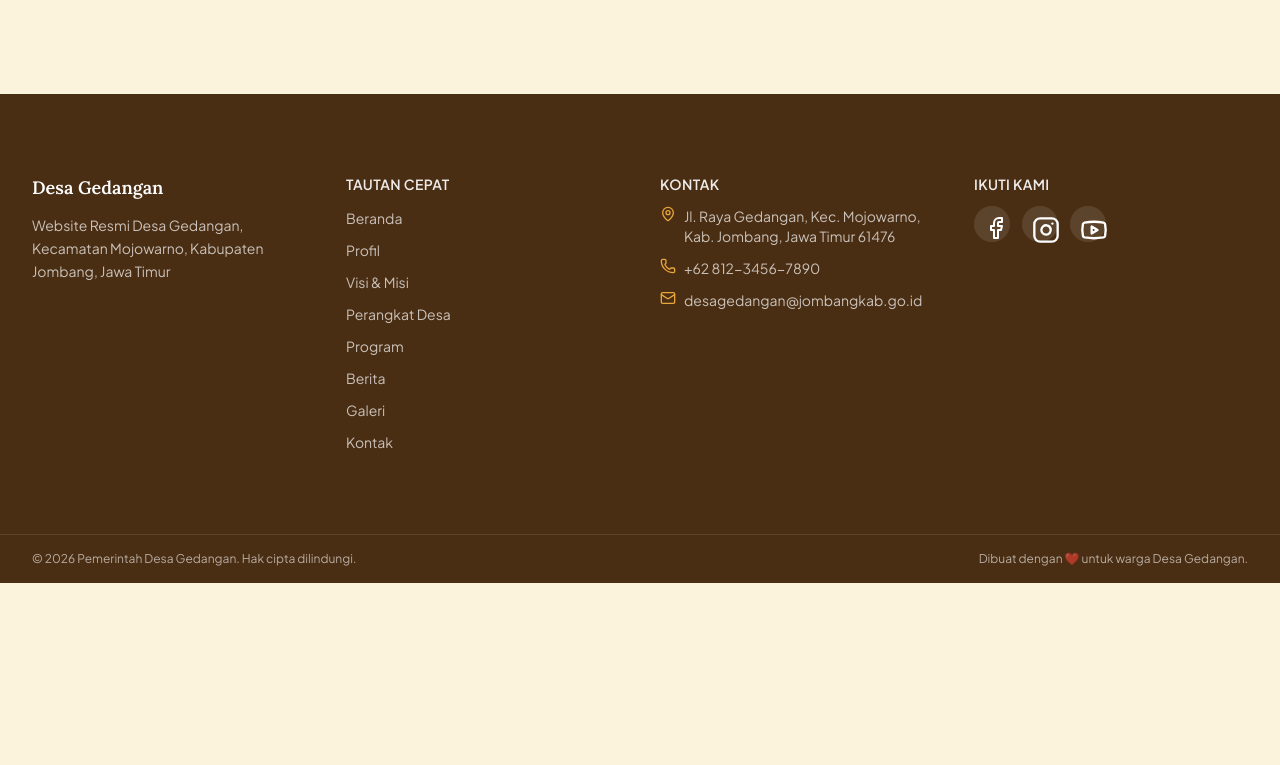
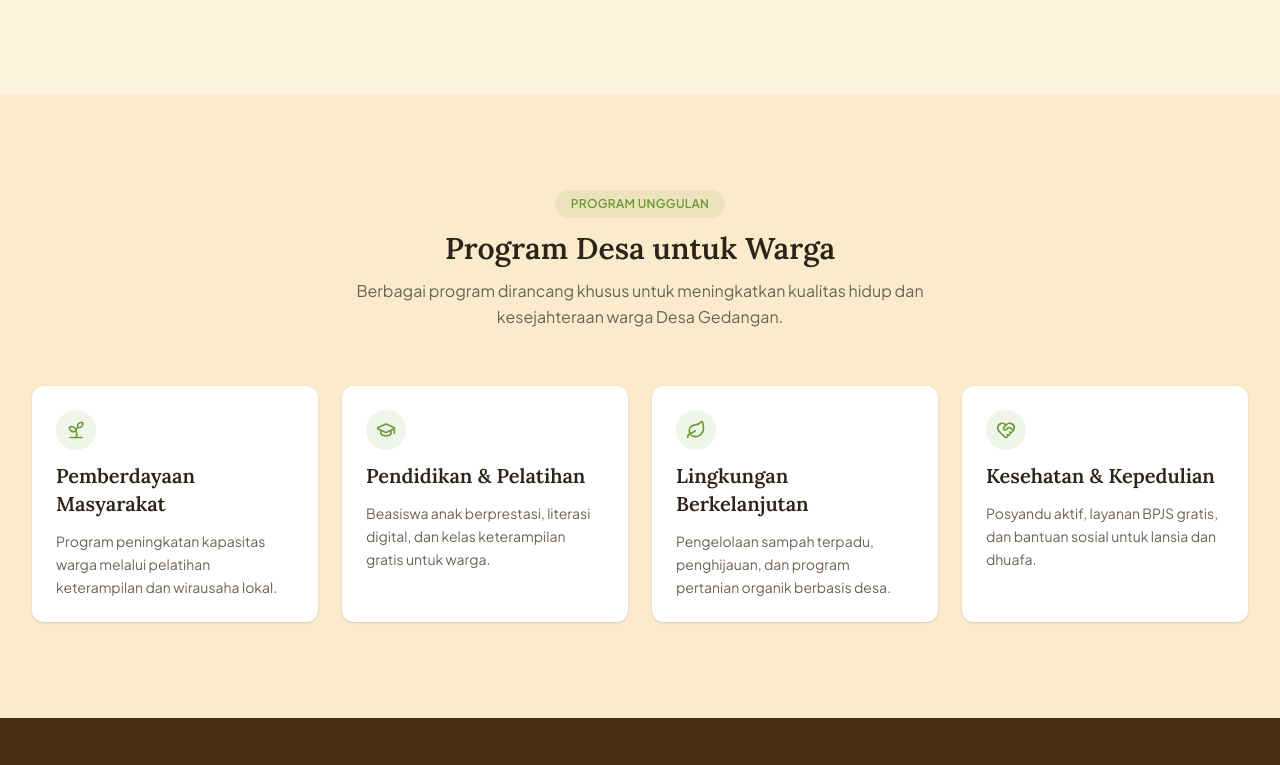
Before and after one commit to AlvinoWJ/gedangan-village, a Next.js app: page / in a window 1280 px wide. Shown: the part 1735-2500 px from the top of the page. Before the commit the page ends 2318 px from the top, so only its background shows below. Built offline with nearby package versions, Linux system fonts and the light colour scheme.

Commit message:
feat: add ProgramSection and ProgramCard components with program data for enhanced village program display

```diff
--- a/src/app/page.tsx
+++ b/src/app/page.tsx
@@ -1,11 +1,13 @@
 import { Hero } from "@/components/sections/Hero";
 import { ProfilDesaSection } from "@/components/sections/ProfilDesaSection";
+import { ProgramSection } from "@/components/sections/ProgramSection";
 
 export default function Home() {
   return (
     <>
       <Hero />
       <ProfilDesaSection />
+      <ProgramSection />
       {/* TODO: StatsSection, TentangDesaSection, ProgramSection, NewsSection, ContactSection */}
     </>
   );
--- /dev/null
+++ b/src/components/common/ProgramCard.tsx
@@ -0,0 +1,27 @@
+import type { LucideIcon } from "lucide-react";
+
+interface ProgramCardProps {
+  icon: LucideIcon;
+  title: string;
+  description: string;
+}
+
+export function ProgramCard({
+  icon: Icon,
+  title,
+  description,
+}: ProgramCardProps) {
+  return (
+    <div className="flex flex-col gap-3 rounded-xl bg-surface p-4 shadow-sm md:p-6">
+      <span className="flex size-10 items-center justify-center rounded-full bg-primary/10 text-primary">
+        <Icon className="size-5" aria-hidden />
+      </span>
+      <h3 className="font-heading text-base font-semibold text-text-primary md:text-xl">
+        {title}
+      </h3>
+      <p className="text-xs leading-relaxed text-text-secondary md:text-sm">
+        {description}
+      </p>
+    </div>
+  );
+}
--- /dev/null
+++ b/src/components/sections/ProgramSection.tsx
@@ -0,0 +1,28 @@
+import { Container } from "@/components/common/Container";
+import { SectionBadge } from "@/components/common/SectionBadge";
+import { ProgramCard } from "@/components/common/ProgramCard";
+import { programSection, programItems } from "@/lib/data/program";
+
+export function ProgramSection() {
+  return (
+    <section className="bg-accent/10 py-12 md:py-20 lg:py-24">
+      <Container className="space-y-10 md:space-y-14">
+        <div className="mx-auto max-w-2xl space-y-3 text-center">
+          <SectionBadge>{programSection.eyebrow}</SectionBadge>
+          <h2 className="font-heading text-xl font-semibold text-text-primary md:text-3xl">
+            {programSection.heading}
+          </h2>
+          <p className="text-sm leading-relaxed text-text-secondary md:text-base">
+            {programSection.lead}
+          </p>
+        </div>
+
+        <div className="grid grid-cols-1 gap-4 sm:grid-cols-2 md:gap-6 lg:grid-cols-4">
+          {programItems.map((item) => (
+            <ProgramCard key={item.title} {...item} />
+          ))}
+        </div>
+      </Container>
+    </section>
+  );
+}
--- /dev/null
+++ b/src/lib/data/program.ts
@@ -0,0 +1,41 @@
+import type { LucideIcon } from "lucide-react";
+import { Sprout, GraduationCap, Leaf, HeartHandshake } from "lucide-react";
+
+export interface ProgramItem {
+  icon: LucideIcon;
+  title: string;
+  description: string;
+}
+
+export const programSection = {
+  eyebrow: "Program Unggulan",
+  heading: "Program Desa untuk Warga",
+  lead: "Berbagai program dirancang khusus untuk meningkatkan kualitas hidup dan kesejahteraan warga Desa Gedangan.",
+} as const;
+
+export const programItems: ProgramItem[] = [
+  {
+    icon: Sprout,
+    title: "Pemberdayaan Masyarakat",
+    description:
+      "Program peningkatan kapasitas warga melalui pelatihan keterampilan dan wirausaha lokal.",
+  },
+  {
+    icon: GraduationCap,
+    title: "Pendidikan & Pelatihan",
+    description:
+      "Beasiswa anak berprestasi, literasi digital, dan kelas keterampilan gratis untuk warga.",
+  },
+  {
+    icon: Leaf,
+    title: "Lingkungan Berkelanjutan",
+    description:
+      "Pengelolaan sampah terpadu, penghijauan, dan program pertanian organik berbasis desa.",
+  },
+  {
+    icon: HeartHandshake,
+    title: "Kesehatan & Kepedulian",
+    description:
+      "Posyandu aktif, layanan BPJS gratis, dan bantuan sosial untuk lansia dan dhuafa.",
+  },
+];
```
